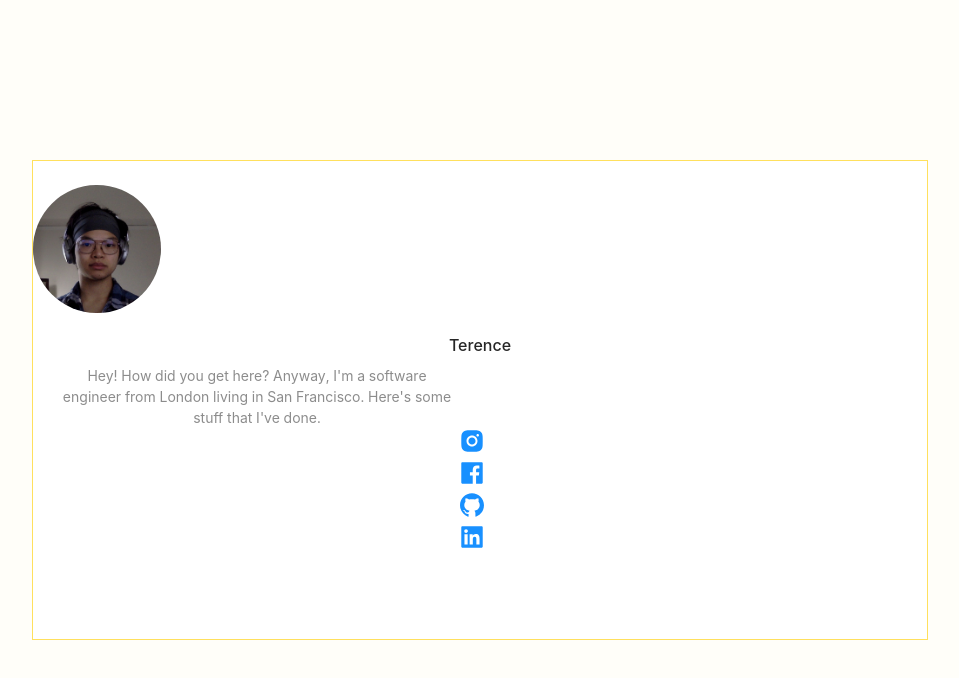
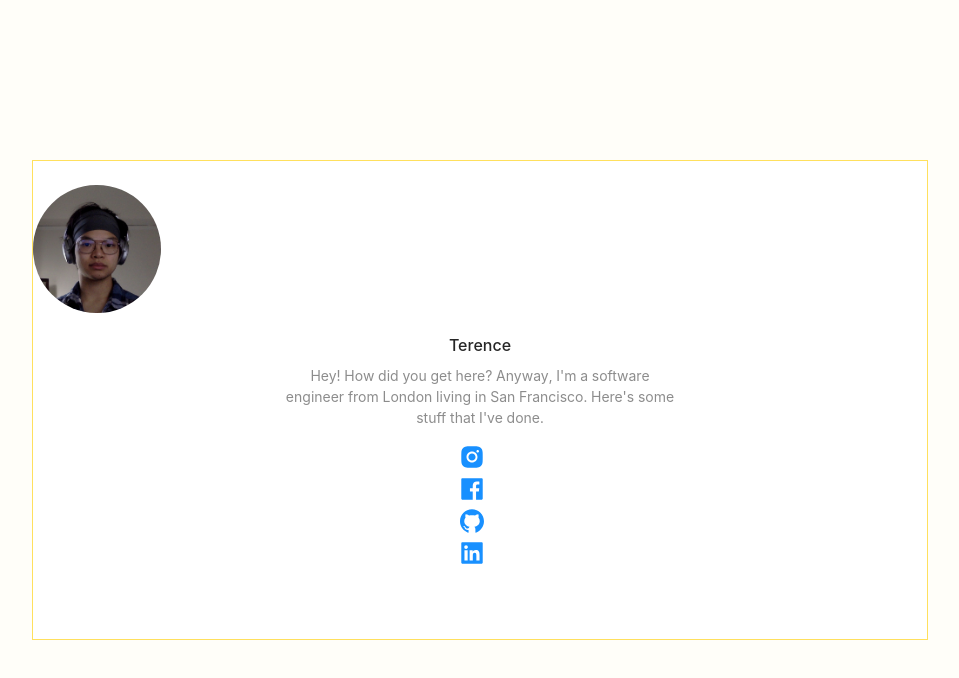
Before and after one commit to Sniffing/About, a React (Create React App) app: page / in a window 1280 px wide. Shown: the top 678 px of the page, without its empty margins (160-1119 px from the left). Built offline with nearby package versions, Linux system fonts and the light colour scheme.

Commit message:
center text

```diff
--- a/src/me-section/me-section.component.tsx
+++ b/src/me-section/me-section.component.tsx
@@ -19,7 +19,9 @@ export class MeSection extends React.Component {
           bordered={false}
           cover={<Avatar size={128} src={me}/>}
         >
-          <Meta title={title} description={<p className="description">{description}</p>}/>
+          <Meta
+            title={title}
+            description={<p className="description mb-4">{description}</p>}/>
           <MeLinks />
         </Card>
       </div>
--- a/src/me-section/me-section.less
+++ b/src/me-section/me-section.less
@@ -1,3 +1,5 @@
 .description {
   max-width: 400px;
+  margin-left: auto;
+  margin-right: auto;
 }
```
